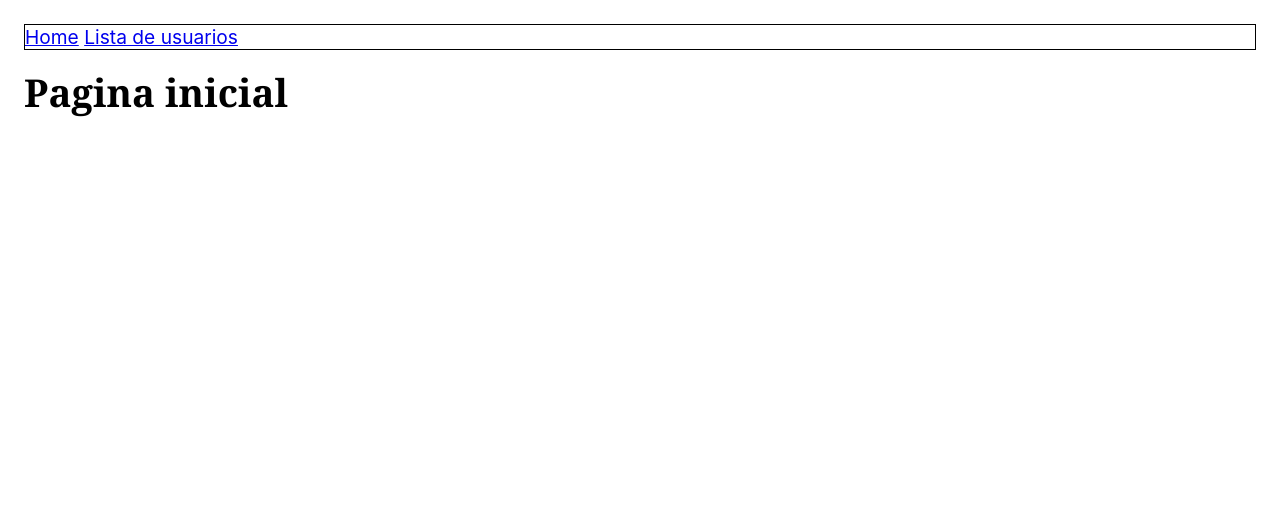
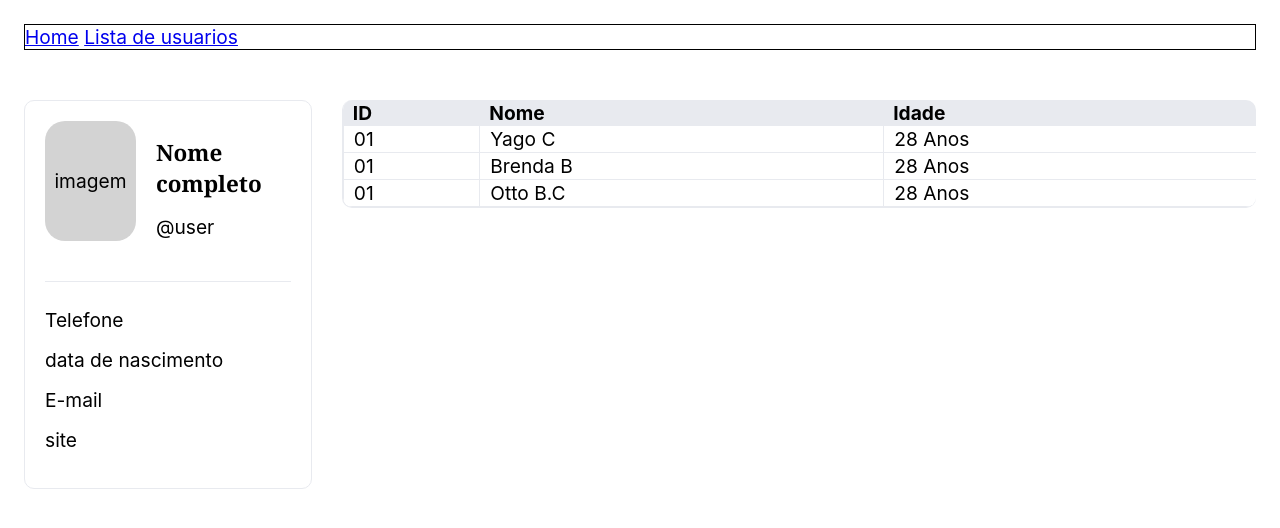
Before and after one commit to yagocouto/Mini_Dashboard_de_Usuarios, a React (Vite) app: page / in a window 1280 px wide. Shown: the top 528 px of the page. Built offline with nearby package versions, Linux system fonts and the light colour scheme.

Commit message:
Layout ProfileCard e DataBase criado.

```diff
--- /dev/null
+++ b/src/components/DataTable.jsx
@@ -0,0 +1,35 @@
+import React from 'react';
+import { table, thead } from './DataTable.module.css';
+
+const DataTable = () => {
+  return (
+    <table className={table}>
+      <thead className={thead}>
+        <tr>
+          <th>ID</th>
+          <th>Nome</th>
+          <th>Idade</th>
+        </tr>
+      </thead>
+      <tbody>
+        <tr>
+          <td>01</td>
+          <td>Yago C</td>
+          <td>28 Anos</td>
+        </tr>
+        <tr>
+          <td>01</td>
+          <td>Brenda B</td>
+          <td>28 Anos</td>
+        </tr>
+        <tr>
+          <td>01</td>
+          <td>Otto B.C</td>
+          <td>28 Anos</td>
+        </tr>
+      </tbody>
+    </table>
+  );
+};
+
+export default DataTable;
--- /dev/null
+++ b/src/components/DataTable.module.css
@@ -0,0 +1,22 @@
+table, td{
+  border-left:1px solid rgb(232, 234, 239) ;
+  border-bottom: 1px solid rgb(232, 234, 239);
+}
+
+.table{
+  width: 100%;
+  height: 20px;
+  text-align: left;
+  border-radius: 10px;
+  border-spacing: 0; /* Remove espaçamento entre bordas */
+  overflow: hidden; /* Garante que o conteúdo respeite o border-radius */
+  border-collapse: separate; /* Importante: Necessário para respeitar o border-radius */
+  /*border: 1px solid rgb(232, 234, 239);*/
+}
+.thead{
+  background-color: rgb(232, 234, 239);
+}
+
+th,td{
+  padding-left: 10px;
+}
--- /dev/null
+++ b/src/components/ProfileCard.jsx
@@ -0,0 +1,32 @@
+import React from 'react';
+import {
+  infoHeader,
+  sectionImg,
+  sectionInfo,
+  contactInfo,
+} from './ProfileCard.module.css';
+
+const ProfileCard = () => {
+  return (
+    <>
+      <section>
+        <div className={infoHeader}>
+          <div className={sectionImg}>imagem</div>
+          <div className={sectionInfo}>
+            <h3>Nome completo</h3>
+            <p>@user</p>
+          </div>
+        </div>
+
+        <div className={contactInfo}>
+          <p>Telefone</p>
+          <p>data de nascimento</p>
+          <p>E-mail</p>
+          <p>site</p>
+        </div>
+      </section>
+    </>
+  );
+};
+
+export default ProfileCard;
--- /dev/null
+++ b/src/components/ProfileCard.module.css
@@ -0,0 +1,34 @@
+section{
+  width: 30%;
+  padding: 20px;
+  display: flex;
+  justify-content: space-between;
+  flex-direction: column;
+  border: 1px solid rgb(232, 234, 239);
+  border-radius: 10px;
+  margin-right: 30px;
+}
+.infoHeader{
+  display: flex;
+  flex-direction: row;
+  padding-bottom: 26px;
+}
+
+.sectionImg{
+  width: 120px;
+  height: 120px;
+  display: flex;
+  align-items: center;
+  justify-content: center;
+
+  border-radius: 20px;
+  background-color: lightgrey;
+}
+.sectionInfo{
+  margin-left: 20px;
+  align-items: center;
+}
+.contactInfo{
+  padding-top: 10px;
+  border-top: 1px solid rgb(232, 234, 239);
+}
--- a/src/pages/Home.jsx
+++ b/src/pages/Home.jsx
@@ -1,11 +1,15 @@
 import React from 'react';
+import { container } from './Home.module.css';
 import Head from '../components/Head';
+import ProfileCard from '../components/ProfileCard';
+import DataTable from '../components/DataTable';
 
 const Home = () => {
   return (
-    <div>
-      <Head title="Home" description="Essa é a descrição da Home"/>
-      <h1>Pagina inicial</h1>
+    <div className={container}>
+      <Head title="Home" description="Essa é a descrição da Home" />
+      <ProfileCard />
+      <DataTable />
     </div>
   );
 };
--- /dev/null
+++ b/src/pages/Home.module.css
@@ -0,0 +1,5 @@
+.container{
+  display: flex;
+  flex-direction: row;
+  margin-top: 50px;
+}
```
Also changed, not shown: 1 other file (tests, documents, lock files or other folders).
